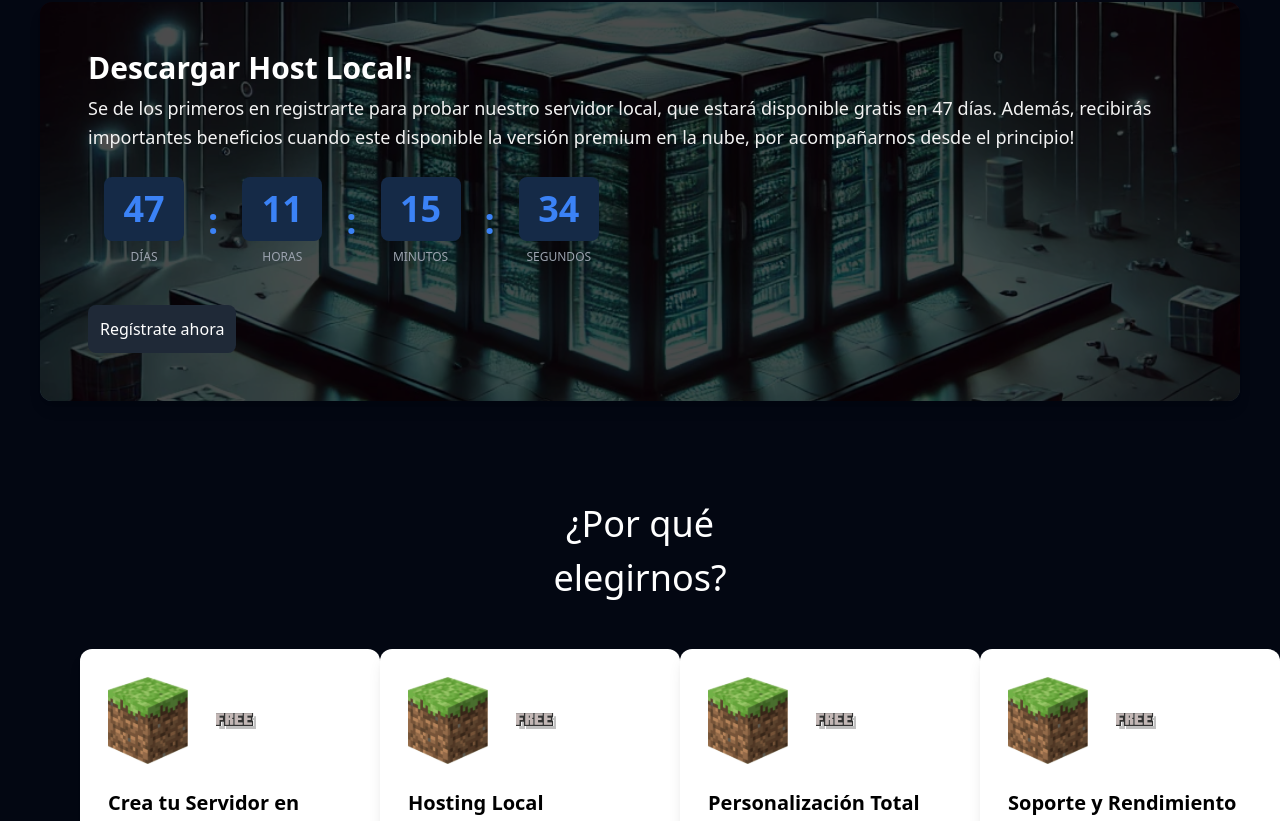
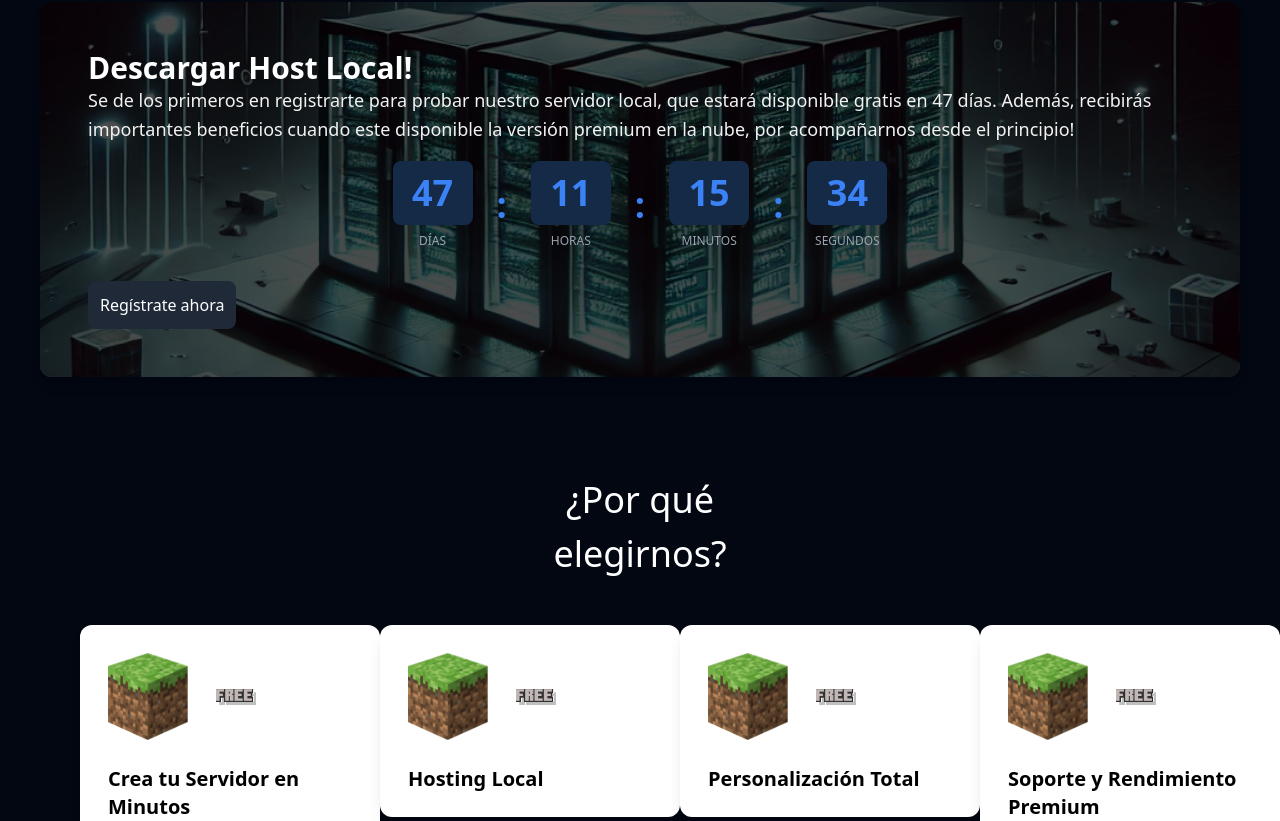
Before and after one commit to merliteam/BlockServer_LP, a Next.js app: page / in a window 1280 px wide. Shown: the part 846-1667 px from the top of the page. Built offline with nearby package versions, Linux system fonts and the light colour scheme.

Commit message:
animaciones agregadas a los componentes

```diff
--- /dev/null
+++ b/src/Components/Animaciones/animate-in-view.tsx
@@ -0,0 +1,65 @@
+"use client"
+
+import { motion, useInView } from "framer-motion"
+import { useRef, type ReactNode } from "react"
+
+type AnimateInViewProps = {
+  children: ReactNode
+  animation?: "fade" | "slide-up" | "slide-right" | "slide-left" | "zoom"
+  delay?: number
+  duration?: number
+  className?: string
+  once?: boolean
+  margin?: string
+}
+
+export default function AnimateInView({
+  children,
+  animation = "fade",
+  delay = 0,
+  duration = 0.5,
+  className = "",
+  once = true,
+  margin = "-100px",
+}: AnimateInViewProps) {
+  const ref = useRef(null)
+  const isInView = useInView(ref, { once, margin })
+
+  const animations = {
+    fade: {
+      hidden: { opacity: 0 },
+      visible: { opacity: 1 },
+    },
+    "slide-up": {
+      hidden: { opacity: 0, y: 50 },
+      visible: { opacity: 1, y: 0 },
+    },
+    "slide-right": {
+      hidden: { opacity: 0, x: -50 },
+      visible: { opacity: 1, x: 0 },
+    },
+    "slide-left": {
+      hidden: { opacity: 0, x: 50 },
+      visible: { opacity: 1, x: 0 },
+    },
+    zoom: {
+      hidden: { opacity: 0, scale: 0.95 },
+      visible: { opacity: 1, scale: 1 },
+    },
+  }
+
+  const selectedAnimation = animations[animation]
+
+  return (
+    <motion.div
+      ref={ref}
+      initial="hidden"
+      animate={isInView ? "visible" : "hidden"}
+      variants={selectedAnimation}
+      transition={{ duration, delay, ease: "easeOut" }}
+      className={className}
+    >
+      {children}
+    </motion.div>
+  )
+}
--- a/src/Components/DescargarHostLocal/index.tsx
+++ b/src/Components/DescargarHostLocal/index.tsx
@@ -4,6 +4,7 @@ import Image from "next/image";
 import BotonDescargar from "../BotonDescargar";
 import ComingSoonTimer from "../coming-soon-timer/coming-soon";
 import Link from "next/link";
+import AnimateInView from "../Animaciones/animate-in-view";
 
 export default function DescargarHostLocal() {
   const [diasRestantes, setDiasRestantes] = useState<number | null>(null);
@@ -33,6 +34,9 @@ export default function DescargarHostLocal() {
           <div className="absolute inset-0 bg-black opacity-70" />
         </div>
 
+            <AnimateInView animation="zoom">
+
+
         <h4 className="font-semibold text-3xl">Descargar Host Local!</h4>
         <p className="text-lg text-[#F2F2F2] leading-relaxed">{mensaje}</p>
         <ComingSoonTimer />
@@ -41,6 +45,9 @@ export default function DescargarHostLocal() {
             Regístrate ahora
           </button>
         </Link>
+
+        </AnimateInView>
+
       </div>
 
       {/* ========== MOBILE ========== */}
@@ -51,6 +58,9 @@ export default function DescargarHostLocal() {
           </div>
           <div className="absolute inset-0 bg-black/75 z-20" />
           <div className="relative z-30 flex flex-col items-center justify-center px-6 py-12 mt-20 h-full text-white gap-6">
+          <AnimateInView animation="zoom">
+
+
             <h4 className="font-normal text-[48px] text-center">Descargar Host Local!</h4>
             <p className="text-[20px] text-center leading-relaxed">{mensaje}</p>
             <ComingSoonTimer />
@@ -59,6 +69,8 @@ export default function DescargarHostLocal() {
                 Regístrate ahora
               </button>
             </Link>
+
+          </AnimateInView>
           </div>
         </div>
       </div>
--- a/src/Components/PorQueElegirnos/index.tsx
+++ b/src/Components/PorQueElegirnos/index.tsx
@@ -1,6 +1,7 @@
 import Image from "next/image";
 import { porQueElegirnosCards } from "../../config/config";
 import PorQueElegirnosCard from "../PorQueElegirnosCard";
+import AnimateInView from "../Animaciones/animate-in-view";
 
 export default function PorQueElegirnos() {
   return (
@@ -10,13 +11,20 @@ export default function PorQueElegirnos() {
         ¿Por qué<br/>elegirnos?
       </h1>
 
+            <AnimateInView animation="slide-up" duration={1} delay={0.2}>
 
       {/* Contenedor de tarjetas */}
       <div className="flex flex-col items-center justify-center  md:grid md:grid-cols-1 sm:grid-cols-2 lg:grid-cols-4 gap-10 md:gap-20 md:items-start">
   {porQueElegirnosCards.map((card, index) => (
         PorQueElegirnosCard({card})
     ))}
+
+
+
+
 </div>
+
+</AnimateInView>
 
 
     </div>
--- a/src/Components/TravelAgency/index.tsx
+++ b/src/Components/TravelAgency/index.tsx
@@ -2,11 +2,12 @@
 import { useState } from "react";
 import Image from "next/image";
 import HeaderMobile from "@/Components/HeaderMobile"; // Asegurate de la ruta correcta
-
+import AnimateInView from "../Animaciones/animate-in-view";
 export default function TravelAgency() {
   const [openMenu, setOpenMenu] = useState(false);
 
   return (
+
     <div className="relative min-h-[800px] md:min-h-screen w-full flex flex-col text-white overflow-hidden">
       {/* ==== Imagen de fondo DESKTOP ==== */}
       <div className="absolute inset-0 -z-10 hidden md:block">
@@ -35,6 +36,7 @@ export default function TravelAgency() {
 
       {/* ==== Menú desplegable para MOBILE ==== */}
 
+      <AnimateInView animation="slide-right" duration={0.5} delay={0.2}>
 
       {/* CONTENIDO PARA MOBILE */}
       <div className="md:hidden mt-20 flex flex-col items-center justify-center px-2 gap-10 relative z-20">
@@ -63,6 +65,10 @@ export default function TravelAgency() {
           </p>
         </div>
       </div>
+
+      </AnimateInView>
+
+
     </div>
   );
 }
--- a/src/Components/queEsBlockServer/index.tsx
+++ b/src/Components/queEsBlockServer/index.tsx
@@ -1,6 +1,7 @@
 "use client";
 import { useState } from "react";
 import Image from "next/image";
+import AnimateInView from "../Animaciones/animate-in-view";
 
 export default function QueEsBlockServer() {
   const [hoveredId, setHoveredId] = useState<number | null>(null);
@@ -91,6 +92,14 @@ export default function QueEsBlockServer() {
 
       <div className="hidden p-80 pt-52 md:flex flex-col gap-10 justify-center items-center">
       {/* Contenedor relativo para el círculo + botones */}
+
+      <AnimateInView animation="slide-up" duration={0.8} delay={0.2}>
+
+
+
+
+
+
       <div className="relative w-[300px] h-[300px] flex items-center justify-center">
         {/* Imagen circular de fondo */}
         <Image
@@ -187,13 +196,19 @@ export default function QueEsBlockServer() {
           );
         })}
       </div>
+
+      </AnimateInView>
       </div>
 
         {/*Mobile*/}
 
-        <div className="md:hidden flex relative justify-center items-center flex-col gap-10 p-32">
+        <div className="md:hidden flex relative justify-center items-center flex-col gap-12 p-32">
+
+        <AnimateInView animation="slide-up" duration={0.8} delay={0.2}>
+
+
   {items.map((item) => (
-    <div className="flex flex-col items-center justify-center gap-4" key={item.id}>
+    <div className="flex flex-col items-center justify-center gap-4 mt-10" key={item.id}>
       {/* Contenedor circular con fondo */}
       <div
         className={`
@@ -223,6 +238,9 @@ export default function QueEsBlockServer() {
       </div>
     </div>
   ))}
+
+</AnimateInView>
+
 </div>
 
 
```
Also changed, not shown: src/Components/Lanzamiento/index.tsx (+6 -1 lines).
